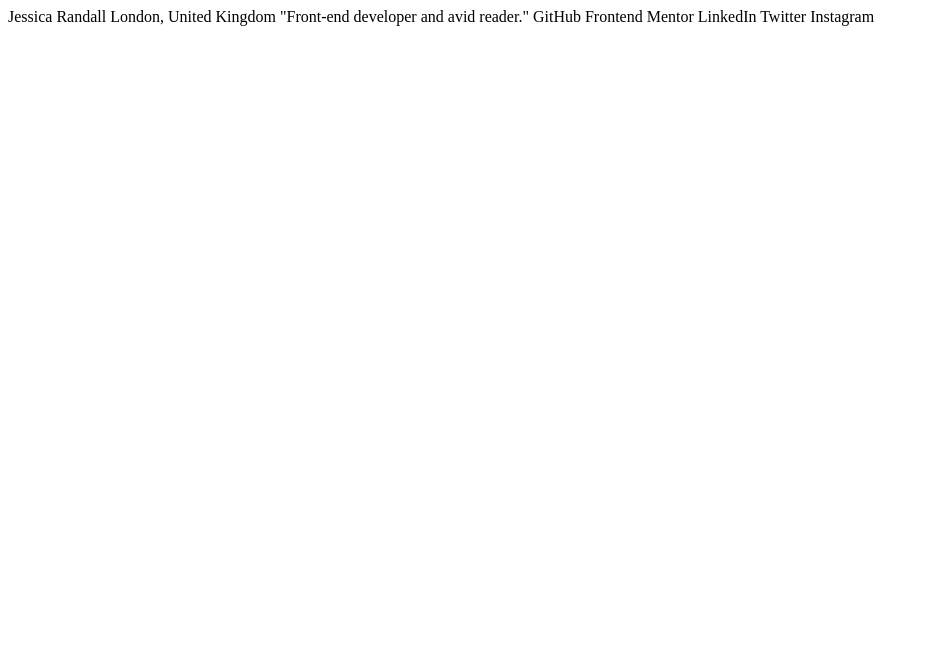
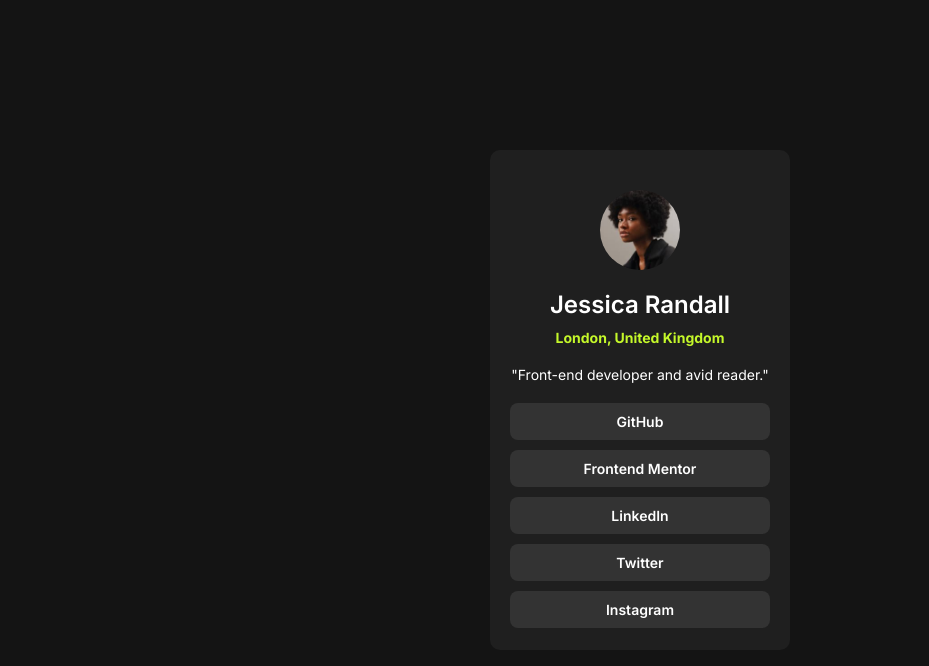
Before and after one commit to DomCroatia/css-practice, a plain HTML site: page social-links-profile/index.html in a window 1280 px wide. Shown: the whole page, without its empty margins (0-929 px from the left). Drawn offline with Linux system fonts and the light colour scheme.

Commit message:
finished social-links-profile challenge

```diff
--- a/social-links-profile/index.html
+++ b/social-links-profile/index.html
@@ -9,10 +9,27 @@
       sizes="32x32"
       href="./assets/images/favicon-32x32.png"
     />
+    <link rel="stylesheet" href="./style.css" />
     <title>Frontend Mentor | Social links profile</title>
   </head>
   <body>
-    Jessica Randall London, United Kingdom "Front-end developer and avid
-    reader." GitHub Frontend Mentor LinkedIn Twitter Instagram
+    <div class="card">
+      <img
+        src="./assets/images/avatar-jessica.jpeg"
+        alt="profile picture"
+        height="80"
+        width="80"
+      />
+      <h2>Jessica Randall</h2>
+      <p>London, United Kingdom</p>
+      <p>"Front-end developer and avid reader."</p>
+      <div class="socials">
+        <a href="" class="button">GitHub</a>
+        <a href="" class="button">Frontend Mentor</a>
+        <a href="" class="button">LinkedIn</a>
+        <a href="" class="button">Twitter</a>
+        <a href="" class="button">Instagram</a>
+      </div>
+    </div>
   </body>
 </html>
--- /dev/null
+++ b/social-links-profile/style.css
@@ -0,0 +1,88 @@
+@import url("https://fonts.googleapis.com/css2?family=Inter:ital,opsz,wght@0,14..32,100..900;1,14..32,100..900&display=swap");
+
+*,
+::before,
+::after {
+  box-sizing: border-box;
+  margin: 0;
+  padding: 0;
+}
+
+:root {
+  --FF: 14px "Inter";
+
+  --BG-COLOR: hsl(0, 0%, 8%);
+  --CARD-COLOR: hsl(0, 0%, 12%);
+  --BUTTON-COLOR: hsl(0, 0%, 20%);
+  --WHITE: hsl(0, 0%, 100%);
+  --GREEN: hsl(75, 94%, 57%);
+}
+
+body {
+  display: flex;
+  justify-content: center;
+  align-items: center;
+  text-align: center;
+  min-height: 100vh;
+  font: var(--FF);
+  font-size: 14px;
+  font-weight: 400;
+  color: var(--WHITE);
+  background-color: var(--BG-COLOR);
+}
+
+.card {
+  display: flex;
+  flex-direction: column;
+  align-items: center;
+  padding: 20px;
+  gap: 20px;
+  height: 500px;
+  width: 300px;
+  border-radius: 10px;
+  background-color: var(--CARD-COLOR);
+}
+
+.card img {
+  clip-path: circle(50%);
+  object-fit: cover;
+  margin-top: 20px;
+}
+
+.card h2 {
+  font-size: 24px;
+  font-weight: 600;
+}
+
+.card p {
+  font-size: 14px;
+  font-weight: 400;
+}
+
+.card p:first-of-type {
+  color: var(--GREEN);
+  font-weight: 700;
+  margin-top: -10px;
+}
+
+.socials {
+  width: 100%;
+  gap: 10px;
+  display: flex;
+  flex-direction: column;
+}
+
+.socials .button {
+  text-decoration: none;
+  font-weight: 600;
+  padding: 10px 0;
+  color: var(--WHITE);
+  background-color: var(--BUTTON-COLOR);
+  border-radius: 8px;
+}
+
+.button:hover,
+.button:focus {
+  color: var(--CARD-COLOR);
+  background-color: var(--GREEN);
+}
```
Also changed, not shown: 1 other file.
